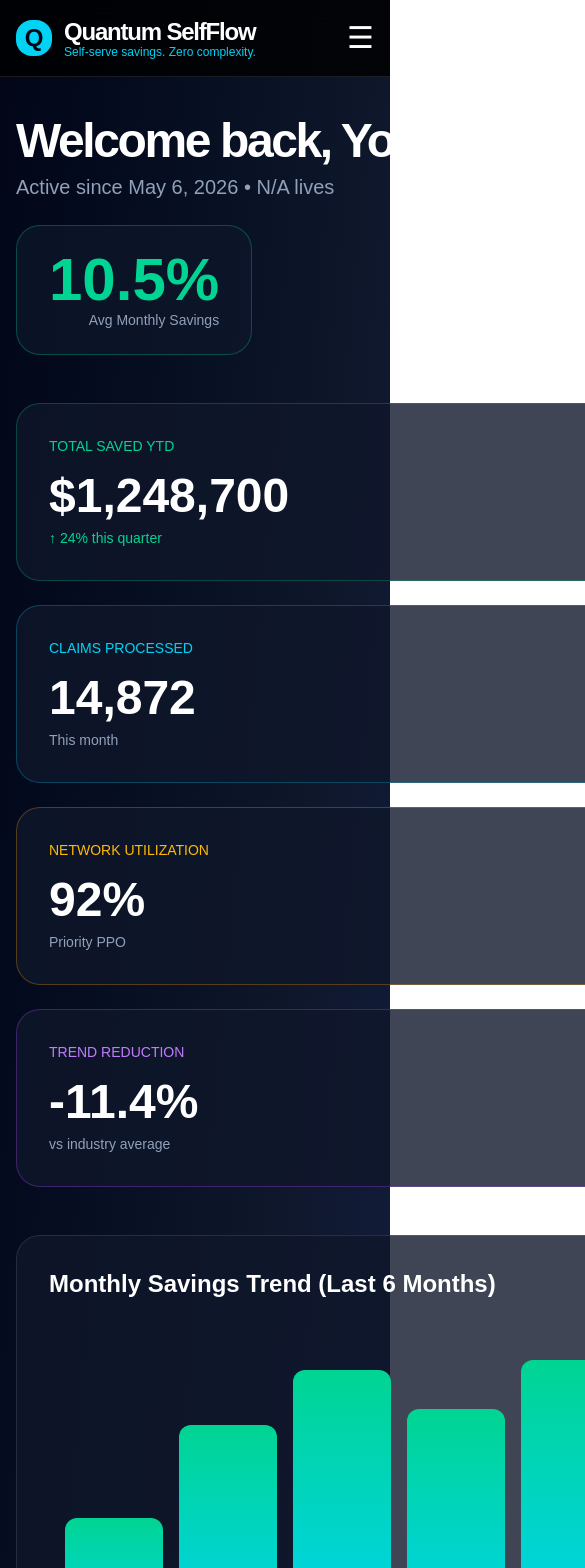
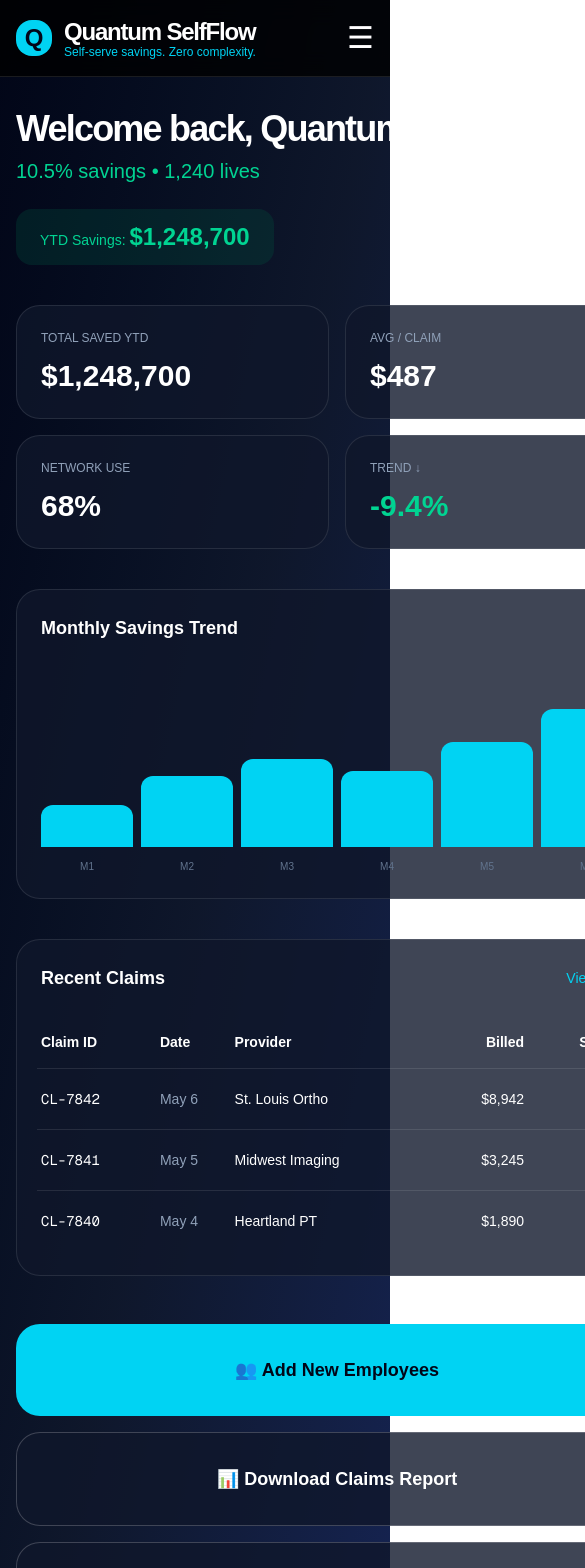
Before and after one commit to ryunstuart/quantum-selfflow, a Next.js app in the folder frontend/: page /dashboard in a window 390 px wide. Shown: the top 1568 px of the page, 585 px wide, since content can reach past the window. Built offline with nearby package versions, Linux system fonts and the light colour scheme; sample sign-in values are in the browser's storage.

Commit message:
FULL dashboard - improved mobile responsiveness (fixed overflow, better grids & table)

```diff
--- a/frontend/app/dashboard/page.tsx
+++ b/frontend/app/dashboard/page.tsx
@@ -5,35 +5,34 @@ import { useState, useEffect } from 'react';
 
 export default function Dashboard() {
   const [user, setUser] = useState<any>(null);
+  const [mobileMenuOpen, setMobileMenuOpen] = useState(false);
   const [showAddModal, setShowAddModal] = useState(false);
   const [newEmployeeCount, setNewEmployeeCount] = useState('');
-  const [mobileMenuOpen, setMobileMenuOpen] = useState(false);
+  const currentYear = new Date().getFullYear();
 
   useEffect(() => {
     const saved = localStorage.getItem('selfflow_user');
-    if (saved) setUser(JSON.parse(saved));
+    if (saved) {
+      setUser(JSON.parse(saved));
+    } else {
+      window.location.href = '/';
+    }
   }, []);
 
-  const logout = () => {
+  const handleLogout = () => {
     localStorage.removeItem('selfflow_user');
     window.location.href = '/';
   };
 
-  const fakeClaims = [
-    { id: "CL-7842", date: "May 5", provider: "St. Louis Orthopedics", amount: "$2,847", savings: "$612" },
-    { id: "CL-7841", date: "May 4", provider: "Midwest Imaging", amount: "$1,394", savings: "$298" },
-    { id: "CL-7840", date: "May 3", provider: "SSM Health", amount: "$3,210", savings: "$874" },
-  ];
-
   const handleAddEmployees = () => {
     if (newEmployeeCount) {
-      alert(`✅ ${newEmployeeCount} new employees added successfully!\nThey will be routed through Priority PPO.`);
+      alert(`✅ ${newEmployeeCount} employees added successfully!`);
       setShowAddModal(false);
       setNewEmployeeCount('');
     }
   };
 
-  const currentYear = new Date().getFullYear();
+  const savingsData = [42, 71, 88, 76, 105, 138];
 
   return (
     <div className="min-h-screen bg-gradient-to-br from-slate-950 via-slate-900 to-blue-950 text-white flex flex-col">
@@ -47,16 +46,13 @@ export default function Dashboard() {
             </div>
           </Link>
 
-          {/* Desktop Nav */}
           <div className="hidden md:flex items-center gap-6 text-sm font-medium">
-            <Link href="/" className="hover:text-cyan-400">Home</Link>
             <Link href="/dashboard" className="text-cyan-400 font-medium">Dashboard</Link>
             <Link href="/myplan" className="hover:text-cyan-400">My Plan</Link>
-            <Link href="/settings" className="hover:text-cyan-400">Settings</Link>
-            <button onClick={logout} className="text-red-400 hover:text-red-500">Logout</button>
+            <Link href="/resources" className="hover:text-cyan-400">Resources</Link>
+            <button onClick={handleLogout} className="text-red-400 hover:text-red-500 transition">Logout</button>
           </div>
 
-          {/* Mobile Hamburger */}
           <button
             onClick={() => setMobileMenuOpen(!mobileMenuOpen)}
             className="md:hidden text-3xl focus:outline-none"
@@ -65,102 +61,99 @@ export default function Dashboard() {
           </button>
         </div>
 
-        {/* Mobile Menu */}
         {mobileMenuOpen && (
           <div className="md:hidden border-t border-white/10 bg-black/95 py-8">
             <div className="flex flex-col gap-6 text-center text-lg font-medium">
-              <Link href="/" className="hover:text-cyan-400 py-2" onClick={() => setMobileMenuOpen(false)}>Home</Link>
-              <Link href="/dashboard" className="hover:text-cyan-400 py-2" onClick={() => setMobileMenuOpen(false)}>Dashboard</Link>
-              <Link href="/myplan" className="hover:text-cyan-400 py-2" onClick={() => setMobileMenuOpen(false)}>My Plan</Link>
-              <Link href="/settings" className="hover:text-cyan-400 py-2" onClick={() => setMobileMenuOpen(false)}>Settings</Link>
-              <button onClick={() => { logout(); setMobileMenuOpen(false); }} className="text-red-400 py-2">Logout</button>
+              <Link href="/dashboard" className="py-2" onClick={() => setMobileMenuOpen(false)}>Dashboard</Link>
+              <Link href="/myplan" className="py-2" onClick={() => setMobileMenuOpen(false)}>My Plan</Link>
+              <Link href="/resources" className="py-2" onClick={() => setMobileMenuOpen(false)}>Resources</Link>
+              <button onClick={handleLogout} className="text-red-400 py-2">Logout</button>
             </div>
           </div>
         )}
       </nav>
 
-      <div className="max-w-7xl mx-auto px-4 md:px-6 py-10 flex-1">
-        {/* Header */}
-        <div className="flex flex-col md:flex-row justify-between items-start md:items-end mb-12 gap-6">
+      <div className="max-w-7xl mx-auto px-4 md:px-6 py-8 md:py-10 flex-1">
+        <div className="flex flex-col md:flex-row justify-between items-start md:items-center mb-10">
           <div>
-            <h1 className="text-5xl md:text-6xl font-bold tracking-tighter">
-              Welcome back, {user?.companyName || "Your Company"}
+            <h1 className="text-4xl md:text-5xl font-bold tracking-tighter">
+              Welcome back, {user?.companyName || 'Quantum Client'}
             </h1>
-            <p className="text-slate-400 text-xl mt-2">
-              Active since May 6, 2026 • {user?.employeeCount || "N/A"} lives
+            <p className="text-emerald-400 text-xl md:text-2xl font-medium mt-2">
+              10.5% savings • {user?.employeeCount || '1,240'} lives
             </p>
           </div>
-          <div className="text-right bg-slate-900/70 px-8 py-6 rounded-3xl border border-emerald-400/30">
-            <div className="text-emerald-400 text-6xl font-bold">10.5%</div>
-            <div className="text-sm text-slate-400">Avg Monthly Savings</div>
+          <div className="mt-6 md:mt-0 bg-emerald-900/30 text-emerald-400 px-6 py-3 rounded-2xl text-sm font-medium whitespace-nowrap">
+            YTD Savings: <span className="text-2xl font-bold">$1,248,700</span>
           </div>
         </div>
 
-        {/* Key Metrics */}
-        <div className="grid grid-cols-1 sm:grid-cols-2 lg:grid-cols-4 gap-6 mb-12">
-          <div className="bg-slate-900/80 border border-emerald-500/30 rounded-3xl p-8 hover:border-emerald-400 transition-all">
-            <div className="text-emerald-400 text-sm font-medium">TOTAL SAVED YTD</div>
-            <div className="text-5xl font-bold mt-4">$1,248,700</div>
-            <div className="text-emerald-400 text-sm mt-2">↑ 24% this quarter</div>
+        {/* Metrics Cards */}
+        <div className="grid grid-cols-2 md:grid-cols-4 gap-4 md:gap-6 mb-10">
+          <div className="bg-slate-900/80 border border-white/10 rounded-3xl p-6 md:p-8">
+            <div className="text-xs md:text-sm text-slate-400">TOTAL SAVED YTD</div>
+            <div className="text-3xl md:text-4xl font-bold mt-3">$1,248,700</div>
           </div>
-
-          <div className="bg-slate-900/80 border border-cyan-500/30 rounded-3xl p-8 hover:border-cyan-400 transition-all">
-            <div className="text-cyan-400 text-sm font-medium">CLAIMS PROCESSED</div>
-            <div className="text-5xl font-bold mt-4">14,872</div>
-            <div className="text-slate-400 text-sm mt-2">This month</div>
+          <div className="bg-slate-900/80 border border-white/10 rounded-3xl p-6 md:p-8">
+            <div className="text-xs md:text-sm text-slate-400">AVG / CLAIM</div>
+            <div className="text-3xl md:text-4xl font-bold mt-3">$487</div>
           </div>
-
-          <div className="bg-slate-900/80 border border-amber-500/30 rounded-3xl p-8 hover:border-amber-400 transition-all">
-            <div className="text-amber-400 text-sm font-medium">NETWORK UTILIZATION</div>
-            <div className="text-5xl font-bold mt-4">92%</div>
-            <div className="text-slate-400 text-sm mt-2">Priority PPO</div>
+          <div className="bg-slate-900/80 border border-white/10 rounded-3xl p-6 md:p-8">
+            <div className="text-xs md:text-sm text-slate-400">NETWORK USE</div>
+            <div className="text-3xl md:text-4xl font-bold mt-3">68%</div>
           </div>
-
-          <div className="bg-slate-900/80 border border-purple-500/30 rounded-3xl p-8 hover:border-purple-400 transition-all">
-            <div className="text-purple-400 text-sm font-medium">TREND REDUCTION</div>
-            <div className="text-5xl font-bold mt-4">-11.4%</div>
-            <div className="text-slate-400 text-sm mt-2">vs industry average</div>
+          <div className="bg-slate-900/80 border border-white/10 rounded-3xl p-6 md:p-8">
+            <div className="text-xs md:text-sm text-slate-400">TREND ↓</div>
+            <div className="text-3xl md:text-4xl font-bold mt-3 text-emerald-400">-9.4%</div>
           </div>
         </div>
 
         {/* Savings Trend */}
-        <div className="bg-slate-900/80 border border-white/10 rounded-3xl p-8 md:p-10 mb-12">
-          <h3 className="text-2xl font-semibold mb-8">Monthly Savings Trend (Last 6 Months)</h3>
-          <div className="h-80 flex items-end gap-4 md:gap-6 px-4">
-            {[42, 71, 88, 76, 105, 138].map((height, i) => (
-              <div key={i} className="flex-1 flex flex-col items-center justify-end h-full gap-3 group">
-                <div className="text-emerald-400 text-xs font-mono opacity-0 group-hover:opacity-100 transition"> ${height}k </div>
-                <div className="bg-gradient-to-t from-cyan-400 to-emerald-400 w-full rounded-t-xl transition-all duration-700" style={{ height: `${height}%` }} />
+        <div className="bg-slate-900/80 border border-white/10 rounded-3xl p-6 md:p-10 mb-10">
+          <h3 className="text-lg md:text-xl font-semibold mb-6">Monthly Savings Trend</h3>
+          <div className="flex items-end gap-2 md:gap-4 h-52 md:h-64">
+            {savingsData.map((height, i) => (
+              <div key={i} className="flex-1 flex flex-col justify-end items-center">
+                <div
+                  className="bg-cyan-400 w-full rounded-t-xl transition-all"
+                  style={{ height: `${height}px` }}
+                />
+                <div className="text-[10px] md:text-xs text-slate-500 mt-3">M{i+1}</div>
               </div>
             ))}
           </div>
         </div>
 
-        {/* Recent Claims */}
-        <div className="bg-slate-900/80 border border-white/10 rounded-3xl p-8 md:p-10 mb-12">
-          <div className="flex justify-between items-center mb-8">
-            <h3 className="text-2xl font-semibold">Recent Claims Activity</h3>
-            <button onClick={() => alert("✅ Full claims report downloaded!")} className="bg-white/10 hover:bg-white/20 px-6 py-3 rounded-2xl text-sm transition">📥 Download Report</button>
+        {/* Recent Claims - Scrollable on mobile */}
+        <div className="bg-slate-900/80 border border-white/10 rounded-3xl p-6 md:p-10">
+          <div className="flex justify-between items-center mb-6">
+            <h3 className="text-lg md:text-xl font-semibold">Recent Claims</h3>
+            <button className="text-cyan-400 text-sm hover:underline">View All →</button>
           </div>
-          <div className="overflow-x-auto">
-            <table className="w-full min-w-[700px]">
+
+          <div className="overflow-x-auto -mx-1">
+            <table className="w-full min-w-[600px] text-sm">
               <thead>
-                <tr className="border-b border-white/10 text-left text-sm text-slate-400">
-                  <th className="pb-4">Claim ID</th>
-                  <th className="pb-4">Date</th>
-                  <th className="pb-4">Provider</th>
-                  <th className="pb-4 text-right">Billed</th>
-                  <th className="pb-4 text-right">Savings</th>
+                <tr className="border-b border-white/10">
+                  <th className="text-left py-4 pl-1">Claim ID</th>
+                  <th className="text-left py-4">Date</th>
+                  <th className="text-left py-4">Provider</th>
+                  <th className="text-right py-4">Billed</th>
+                  <th className="text-right py-4 pr-1">Savings</th>
                 </tr>
               </thead>
-              <tbody>
-                {fakeClaims.map((claim) => (
-                  <tr key={claim.id} className="border-b border-white/10 hover:bg-white/5 transition">
-                    <td className="py-6 font-mono">{claim.id}</td>
-                    <td className="py-6 text-slate-400">{claim.date}</td>
-                    <td className="py-6">{claim.provider}</td>
-                    <td className="py-6 text-right">{claim.amount}</td>
-                    <td className="py-6 text-right text-emerald-400 font-medium">{claim.savings}</td>
+              <tbody className="divide-y divide-white/10">
+                {[
+                  { id: "CL-7842", date: "May 6", provider: "St. Louis Ortho", billed: "$8,942", savings: "$2,310" },
+                  { id: "CL-7841", date: "May 5", provider: "Midwest Imaging", billed: "$3,245", savings: "$1,089" },
+                  { id: "CL-7840", date: "May 4", provider: "Heartland PT", billed: "$1,890", savings: "$672" },
+                ].map((claim, i) => (
+                  <tr key={i} className="hover:bg-white/5">
+                    <td className="py-5 pl-1 font-mono whitespace-nowrap">{claim.id}</td>
+                    <td className="py-5 text-slate-400 whitespace-nowrap">{claim.date}</td>
+                    <td className="py-5 whitespace-nowrap">{claim.provider}</td>
+                    <td className="py-5 text-right whitespace-nowrap">{claim.billed}</td>
+                    <td className="py-5 text-right text-emerald-400 font-medium pr-1 whitespace-nowrap">{claim.savings}</td>
                   </tr>
                 ))}
               </tbody>
@@ -168,83 +161,66 @@ export default function Dashboard() {
           </div>
         </div>
 
-        {/* Quick Action Buttons */}
-        <div className="grid grid-cols-1 md:grid-cols-3 gap-6 mb-16">
-          <button onClick={() => setShowAddModal(true)} className="bg-cyan-400 hover:bg-cyan-300 active:scale-[0.97] text-slate-950 rounded-3xl p-10 text-center transition-all duration-200 shadow-lg">
-            <div className="text-6xl mb-6">👥</div>
-            <div className="text-2xl font-semibold">Add New Employees</div>
-            <div className="text-sm opacity-75 mt-2">Instant Priority PPO routing</div>
+        {/* Quick Actions */}
+        <div className="grid grid-cols-1 md:grid-cols-3 gap-4 md:gap-6 mt-12">
+          <button
+            onClick={() => setShowAddModal(true)}
+            className="bg-cyan-400 hover:bg-cyan-300 text-slate-950 font-semibold py-8 md:py-10 rounded-3xl text-lg md:text-xl flex flex-col items-center gap-3 transition"
+          >
+            👥 Add New Employees
           </button>
-
-          <button onClick={() => alert("✅ Claims report downloaded!")} className="bg-slate-900/80 border border-white/10 hover:border-cyan-400 active:scale-[0.97] rounded-3xl p-10 text-center transition-all duration-200">
-            <div className="text-6xl mb-6">📊</div>
-            <div className="text-2xl font-semibold">Download Claims Report</div>
-            <div className="text-sm text-slate-400 mt-2">Last 90 days • CSV</div>
+          <button
+            onClick={() => alert("✅ Full claims report downloaded")}
+            className="bg-slate-900/80 hover:bg-slate-800 border border-white/20 font-semibold py-8 md:py-10 rounded-3xl text-lg md:text-xl flex flex-col items-center gap-3 transition"
+          >
+            📊 Download Claims Report
           </button>
-
-          <button onClick={() => alert("🔗 TPA Integration module coming soon!")} className="bg-slate-900/80 border border-white/10 hover:border-purple-400 active:scale-[0.97] rounded-3xl p-10 text-center transition-all duration-200">
-            <div className="text-6xl mb-6">🔗</div>
-            <div className="text-2xl font-semibold">Add TPA Extension</div>
-            <div className="text-sm text-slate-400 mt-2">White-label access</div>
+          <button
+            onClick={() => alert("🔗 TPA Integration instructions sent")}
+            className="bg-slate-900/80 hover:bg-slate-800 border border-white/20 font-semibold py-8 md:py-10 rounded-3xl text-lg md:text-xl flex flex-col items-center gap-3 transition"
+          >
+            🔗 Connect Your TPA
           </button>
         </div>
+      </div>
 
-        {/* Available Add-ons */}
-        <div className="bg-slate-900/80 border border-white/10 rounded-3xl p-10">
-          <h3 className="text-2xl font-semibold mb-2">Available Add-ons</h3>
-          <p className="text-slate-400 mb-10">One-click activation. Powered by Quantum One Networks.</p>
-          <div className="grid grid-cols-1 md:grid-cols-3 gap-6">
-            <div className="border border-cyan-400/50 bg-slate-900/50 rounded-3xl p-8">
-              <div className="text-5xl mb-4">🛡️</div>
-              <div className="font-semibold text-xl mb-1">Sentinel AI</div>
-              <div className="text-sm text-slate-400 mb-6">Real-time fraud detection & steering</div>
-              <div className="inline-block bg-emerald-400/20 text-emerald-400 text-xs px-4 py-1 rounded-full">ACTIVE</div>
-            </div>
-
-            <div className="border border-white/10 hover:border-cyan-400 rounded-3xl p-8 transition cursor-pointer group">
-              <div className="text-5xl mb-4 group-hover:scale-110 transition">🏥</div>
-              <div className="font-semibold text-xl mb-1">Hybrid Care</div>
-              <div className="text-sm text-slate-400 mb-6">Virtual + in-person care coordination</div>
-              <button className="text-cyan-400 text-sm font-medium">Activate →</button>
-            </div>
-
-            <div className="border border-white/10 hover:border-cyan-400 rounded-3xl p-8 transition cursor-pointer group">
-              <div className="text-5xl mb-4 group-hover:scale-110 transition">📈</div>
-              <div className="font-semibold text-xl mb-1">Outcomes Network</div>
-              <div className="text-sm text-slate-400 mb-6">Value-based tiered steering</div>
-              <button className="text-cyan-400 text-sm font-medium">Activate →</button>
+      {/* Add Employees Modal */}
+      {showAddModal && (
+        <div className="fixed inset-0 bg-black/80 flex items-center justify-center z-[200] px-4">
+          <div className="bg-slate-900 border border-white/20 rounded-3xl p-8 w-full max-w-md">
+            <h3 className="text-2xl font-semibold mb-6">Add New Employees</h3>
+            <input
+              type="number"
+              value={newEmployeeCount}
+              onChange={(e) => setNewEmployeeCount(e.target.value)}
+              placeholder="Number of employees"
+              className="w-full bg-black/50 border border-white/20 rounded-2xl px-6 py-5 text-lg mb-8"
+            />
+            <div className="flex gap-4">
+              <button
+                onClick={() => setShowAddModal(false)}
+                className="flex-1 py-5 border border-white/30 rounded-2xl font-medium"
+              >
+                Cancel
+              </button>
+              <button
+                onClick={handleAddEmployees}
+                className="flex-1 bg-cyan-400 text-slate-950 py-5 rounded-2xl font-semibold"
+              >
+                Add Employees
+              </button>
             </div>
           </div>
         </div>
-      </div>
+      )}
 
-      {/* Auto Year Footer */}
+      {/* Footer */}
       <footer className="border-t border-white/10 bg-black/60 py-12 mt-auto">
         <div className="max-w-7xl mx-auto px-6 text-center text-slate-400 text-sm">
           © {currentYear} Quantum SelfFlow • Powered by Quantum One Networks<br />
           Self-serve cost containment platform for self-insured employers and regional TPAs
         </div>
       </footer>
-
-      {/* Add New Employees Modal */}
-      {showAddModal && (
-        <div className="fixed inset-0 bg-black/80 flex items-center justify-center z-[200] p-4">
-          <div className="bg-slate-900 border border-white/10 rounded-3xl p-10 w-full max-w-md">
-            <h3 className="text-3xl font-semibold mb-8">Add New Employees</h3>
-            <input
-              type="number"
-              placeholder="Number of new employees / lives"
-              className="w-full bg-slate-800 border border-white/20 rounded-2xl px-6 py-5 text-lg mb-8 focus:outline-none focus:border-cyan-400"
-              value={newEmployeeCount}
-              onChange={(e) => setNewEmployeeCount(e.target.value)}
-            />
-            <div className="flex gap-4">
-              <button onClick={() => setShowAddModal(false)} className="flex-1 py-4 border border-white/20 rounded-2xl font-medium">Cancel</button>
-              <button onClick={handleAddEmployees} disabled={!newEmployeeCount} className="flex-1 bg-cyan-400 hover:bg-cyan-300 disabled:bg-slate-700 text-slate-950 font-semibold py-4 rounded-2xl">Add Employees</button>
-            </div>
-          </div>
-        </div>
-      )}
     </div>
   );
 }
```
